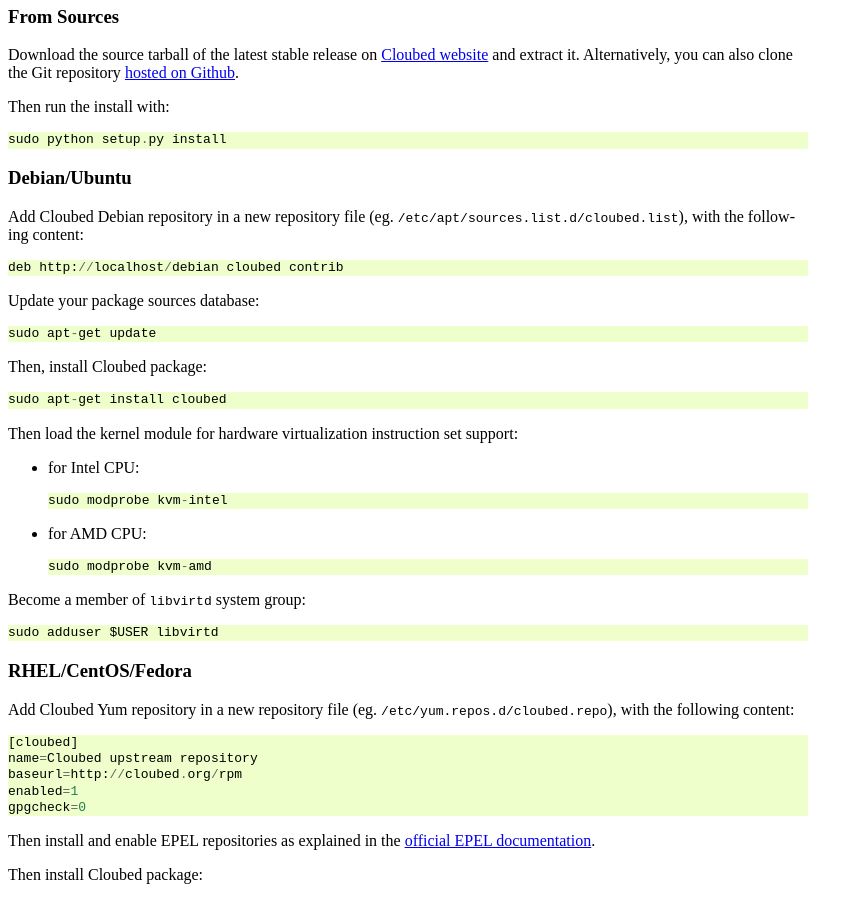
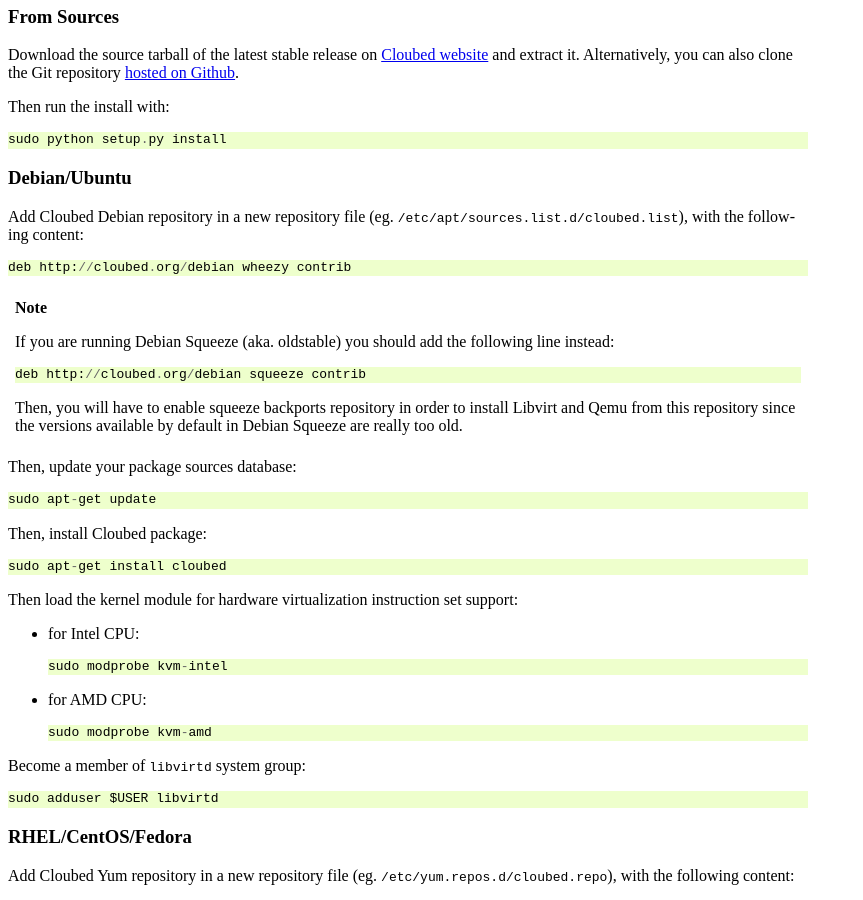
Before and after one commit to rezib/cloubed, a Sphinx documentation site: the page built from doc/installation.rst, in a window 1280 px wide and 900 px high, scrolled down 358 px. Shown: the whole window, without its empty margins (0-863 px from the left). Built offline with Sphinx 7.4.7, drawn with Linux system fonts in a browser that asks for light colours.

Commit message:
update install guide with new deb repositories

```diff
--- a/doc/installation.rst
+++ b/doc/installation.rst
@@ -42,9 +42,20 @@
 Add Cloubed Debian repository in a new repository file (eg.
 ``/etc/apt/sources.list.d/cloubed.list``), with the following content::
 
-    deb http://localhost/debian cloubed contrib
+    deb http://cloubed.org/debian wheezy contrib
 
-Update your package sources database::
+.. note::
+
+   If you are running Debian Squeeze (aka. oldstable) you should add the
+   following line instead::
+
+       deb http://cloubed.org/debian squeeze contrib
+
+   Then, you will have to enable squeeze backports repository in order to
+   install Libvirt and Qemu from this repository since the versions available
+   by default in Debian Squeeze are really too old.
+
+Then, update your package sources database::
 
     sudo apt-get update
 
@@ -65,6 +76,7 @@
 Become a member of ``libvirtd`` system group::
 
     sudo adduser $USER libvirtd
+
 
 RHEL/CentOS/Fedora
 ^^^^^^^^^^^^^^^^^^
```
